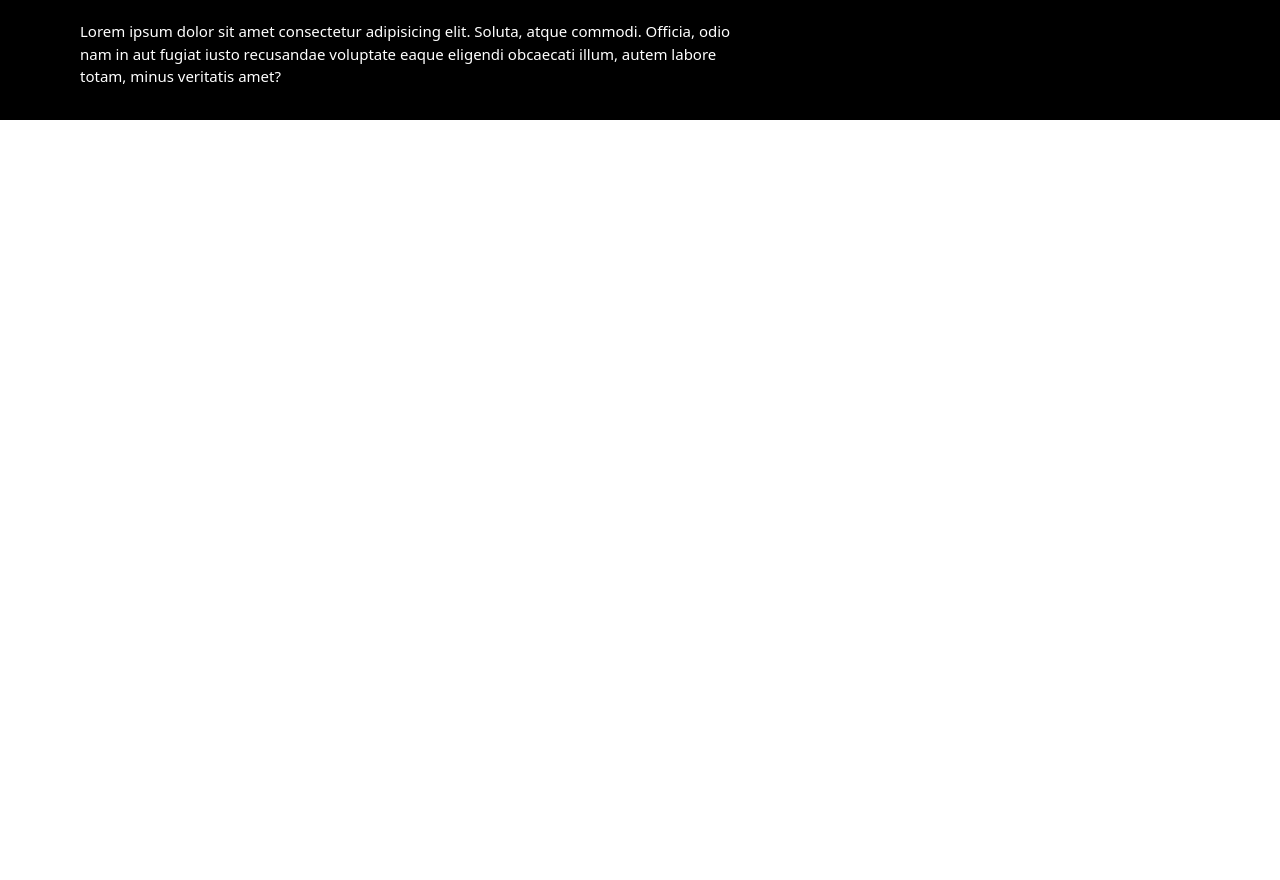
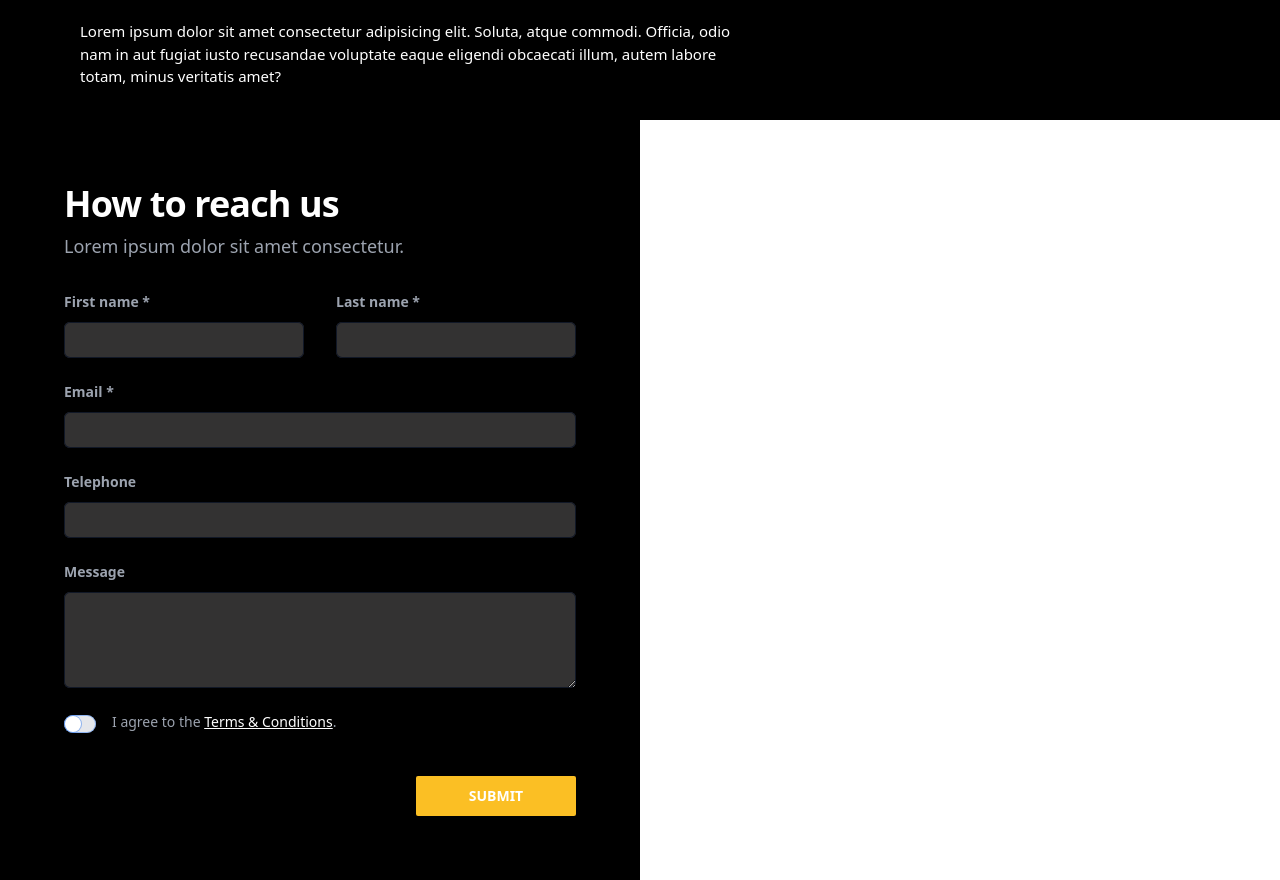
Before and after one commit to DavidNinMur/TechTestAmadeus, a Vue app: page /movie-library in a window 1280 px wide. Shown: the part 300-1180 px from the top of the page. Before the commit the page ends 800 px from the top, so only its background shows below. Built offline with nearby package versions, Linux system fonts and the light colour scheme.

Commit message:
widget form contact created

```diff
--- a/src/App.vue
+++ b/src/App.vue
@@ -5,6 +5,11 @@
       <AppTopBar></AppTopBar>
       <AppVisualLayout></AppVisualLayout>
       <AppSectionTittle></AppSectionTittle>
+      <div>
+        <div class="w-full lg:w-1/2">
+          <AppWidgetFormContact></AppWidgetFormContact>
+        </div>
+      </div>
     </div>
   </header>
 
@@ -17,13 +22,15 @@ import { RouterLink, RouterView } from 'vue-router'
 import AppTopBar from "./components/top-bar/AppTopBar.vue"
 import AppVisualLayout from "./components/generics/visual-layout/AppVisualLayout.vue"
 import AppSectionTittle from "./components/generics/section-tittle/AppSectionTittle.vue"
+import AppWidgetFormContact from "./components/widgets/widget-form-contact/AppWidgetFormContact.vue"
 
 export default {
   name: "App",
   components:{
     AppTopBar,
     AppVisualLayout,
-    AppSectionTittle
+    AppSectionTittle,
+    AppWidgetFormContact
   },
   setup(){
 
--- a/src/components/generics/section-tittle/AppSectionTittle.html
+++ b/src/components/generics/section-tittle/AppSectionTittle.html
@@ -1,4 +1,4 @@
-<div class="relative isolate px-10 py-4 lg:px-20 bg-black">
+<div class="px-10 py-4 lg:px-20 bg-black">
   <div class="mx-auto  py-1 sm:py-2 lg:py-4">
     <div class="text-left">
       <h1 class="text-3xl font-medium tracking-tight text-white md:text-4xl sm:text-5xl">
--- /dev/null
+++ b/src/components/widgets/widget-form-contact/AppWidgetFormContact.html
@@ -0,0 +1,57 @@
+<div class="container-widget-form-contact bg-black p-16">
+    <div class="mx-auto text-left">
+      <h2 class="text-3xl font-bold tracking-tight text-white sm:text-4xl">How to reach us</h2>
+      <p class="mt-2 text-lg  text-gray-400">Lorem ipsum dolor sit amet consectetur.</p>
+    </div>
+    <form class="mx-auto mt-8">
+      <div class="grid grid-cols-1 gap-x-8 gap-y-6 sm:grid-cols-2">
+        <div>
+          <label for="first-name" class="block text-sm font-semibold  text-gray-400">First name *</label>
+          <div class="mt-2.5">
+            <input type="text" name="first-name" id="first-name" class="block w-full rounded-md border-0 px-3.5 py-2 text-white shadow-sm ring-1 ring-inset ring-gray-900 placeholder:text-gray-400 focus:ring-2 focus:ring-inset focus:ring-gray-900 sm:text-sm">
+          </div>
+        </div>
+        <div>
+          <label for="last-name" class="block text-sm font-semibold  text-gray-400">Last name *</label>
+          <div class="mt-2.5">
+            <input type="text" name="last-name" id="last-name" class="block w-full rounded-md border-0 px-3.5 py-2 text-white shadow-sm ring-1 ring-inset ring-gray-900 placeholder:text-gray-400 focus:ring-2 focus:ring-inset focus:ring-gray-900 sm:text-sm">
+          </div>
+        </div>
+        <div class="sm:col-span-2">
+          <label for="email" class="block text-sm font-semibold  text-gray-400">Email *</label>
+          <div class="mt-2.5">
+            <input type="email" name="email" id="email" class="block w-full rounded-md border-0 px-3.5 py-2 text-white shadow-sm ring-1 ring-inset ring-gray-900 placeholder:text-gray-400 focus:ring-2 focus:ring-inset focus:ring-gray-900 sm:text-sm">
+          </div>
+        </div>
+        <div class="sm:col-span-2">
+          <label for="telephone" class="block text-sm font-semibold  text-gray-400">Telephone</label>
+          <div class="mt-2.5">
+            <input type="number" name="telephone" id="telephone" class="block w-full rounded-md border-0 px-3.5 py-2 text-white shadow-sm ring-1 ring-inset ring-gray-900 placeholder:text-gray-400 focus:ring-2 focus:ring-inset focus:ring-gray-900 sm:text-sm">
+          </div>
+        </div>
+        <div class="sm:col-span-2">
+          <label for="message" class="block text-sm font-semibold  text-gray-400">Message</label>
+          <div class="mt-2.5">
+            <textarea name="message" id="message" rows="4" class="block w-full rounded-md border-0 px-3.5 py-2 text-white shadow-sm ring-1 ring-inset ring-gray-900 placeholder:text-gray-400 focus:ring-2 focus:ring-inset focus:ring-gray-900 sm:text-sm" />
+          </div>
+        </div>
+        <div class="flex gap-x-4 sm:col-span-2">
+          <div class="flex h-6 items-center">
+            <!-- Enabled: "bg-indigo-600", Not Enabled: "bg-gray-200" -->
+            <button type="button" class="bg-gray-200 flex w-8 flex-none cursor-pointer rounded-full p-px ring-1 ring-inset ring-gray-900/5 transition-colors duration-200 ease-in-out focus-visible:outline focus-visible:outline-2 focus-visible:outline-offset-2 focus-visible:outline-indigo-600" role="switch" aria-checked="false" aria-labelledby="switch-1-label">
+              <span class="sr-only">Agree to policies</span>
+              <!-- Enabled: "translate-x-3.5", Not Enabled: "translate-x-0" -->
+              <span aria-hidden="true" class="translate-x-0 h-4 w-4 transform rounded-full bg-white shadow-sm ring-1 ring-gray-900/5 transition duration-200 ease-in-out"></span>
+            </button>
+          </div>
+          <label class="text-sm  text-gray-400" id="switch-1-label">
+            I agree to the
+            <a href="#" class="font-light underline text-white">Terms & Conditions</a>.
+          </label>
+        </div>
+      </div>
+      <div class="mt-10 text-right">
+        <button type="submit" class="w-40 rounded-sm bg-yellow-400 px-3.5 py-2.5 text-center text-sm font-semibold text-white shadow-sm hover:bg-yellow-300 focus-visible:outline focus-visible:outline-2 focus-visible:outline-offset-2 focus-visible:outline-indigo-600">SUBMIT</button>
+      </div>
+    </form>
+  </div>
--- /dev/null
+++ b/src/components/widgets/widget-form-contact/AppWidgetFormContact.scss
@@ -0,0 +1,5 @@
+.container-widget-form-contact{
+    input, textarea{
+        background-color: #333232;
+    }
+}
--- /dev/null
+++ b/src/components/widgets/widget-form-contact/AppWidgetFormContact.vue
@@ -0,0 +1,9 @@
+<template src="./AppWidgetFormContact.html"></template>
+
+<script>
+export default {
+    name: 'AppWidgetFormContact'
+}
+</script>
+
+<style lang="scss" src="./AppWidgetFormContact.scss"></style>
```
